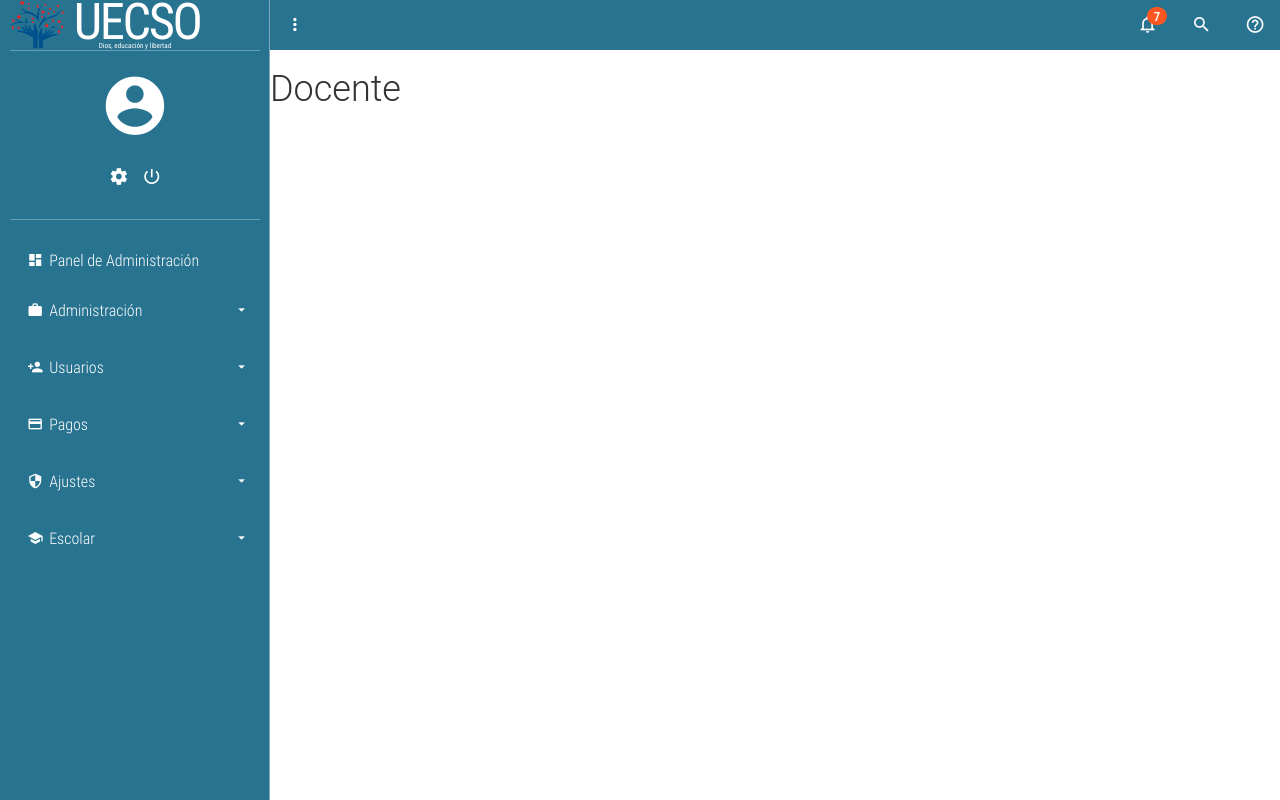
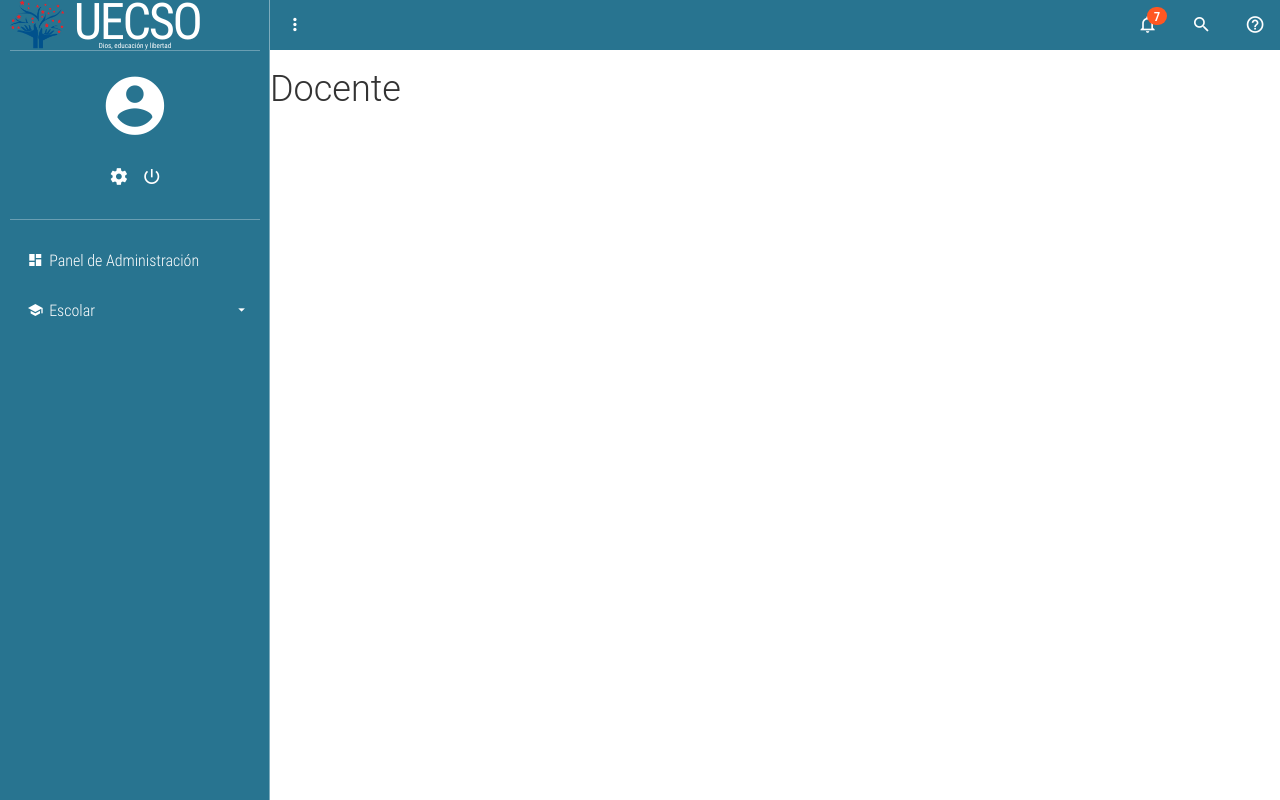
Before and after one commit to MateoReinoso/ProyectoSegundoParcial, a PHP site: page /system/teacher/index.php in a window 1280 px wide. Run offline with PHP 8.4, Linux system fonts and the light colour scheme.

Commit message:
Asignacion de Tareas

```diff
--- a/system/teacher/menu/sidebar.php
+++ b/system/teacher/menu/sidebar.php
@@ -31,77 +31,7 @@
 						<i class="zmdi zmdi-view-dashboard zmdi-hc-fw"></i> Panel de Administración
 					</a>
 				</li>
-				<li>
-					<a href="#!" class="btn-sideBar-SubMenu">
-						<i class="zmdi zmdi-case zmdi-hc-fw"></i> Administración <i class="zmdi zmdi-caret-down pull-right"></i>
-					</a>
-					<ul class="list-unstyled full-box">
-						<li>
-							<a href="period.html"><i class="zmdi zmdi-timer zmdi-hc-fw"></i> Periodos</a>
-						</li>
-						<li>
-							<a href="subject.html"><i class="zmdi zmdi-book zmdi-hc-fw"></i> Asignaturas</a>
-						</li>
-						<li>
-							<a href="section.html"><i class="zmdi zmdi-graduation-cap zmdi-hc-fw"></i> Cursos</a>
-						</li>
-						<li>
-							<a href="building.html"><i class="zmdi zmdi-balance zmdi-hc-fw"></i> Edificios</a>
-						</li>
-						<li>
-							<a href="salon.html"><i class="zmdi zmdi-font zmdi-hc-fw"></i> Aulas</a>
-						</li>
-						<li>
-							<a href="teacher_subject.html"><i class="zmdi zmdi-case zmdi-hc-fw"></i> Registro de asignaturas por docente</a>
-						</li>
-					</ul>
-				</li>
-				<li>
-					<a href="#!" class="btn-sideBar-SubMenu">
-						<i class="zmdi zmdi-account-add zmdi-hc-fw"></i> Usuarios <i class="zmdi zmdi-caret-down pull-right"></i>
-					</a>
-					<ul class="list-unstyled full-box">
-						<li>
-							<a href="admin.html"><i class="zmdi zmdi-account zmdi-hc-fw"></i> Administrador</a>
-						</li>
-						<li>
-							<a href="applicant.html"><i class="zmdi zmdi-account-add zmdi-hc-fw"></i> Aspirante</a>
-						</li>
-						<li>
-							<a href="teacher.html"><i class="zmdi zmdi-male-alt zmdi-hc-fw"></i> Docente</a>
-						</li>
-						<li>
-							<a href="student.html"><i class="zmdi zmdi-face zmdi-hc-fw"></i> Estudiante</a>
-						</li>
-						<li>
-							<a href="representative.html"><i class="zmdi zmdi-male-female zmdi-hc-fw"></i> Representante</a>
-						</li>
 
-					</ul>
-				</li>
-				<li>
-					<a href="#!" class="btn-sideBar-SubMenu">
-						<i class="zmdi zmdi-card zmdi-hc-fw"></i> Pagos <i class="zmdi zmdi-caret-down pull-right"></i>
-					</a>
-					<ul class="list-unstyled full-box">
-						<li>
-							<a href="registration.html"><i class="zmdi zmdi-money-box zmdi-hc-fw"></i> Registro</a>
-						</li>
-						<li>
-							<a href="payments.html"><i class="zmdi zmdi-money zmdi-hc-fw"></i> Pagos</a>
-						</li>
-					</ul>
-				</li>
-				<li>
-					<a href="#!" class="btn-sideBar-SubMenu">
-						<i class="zmdi zmdi-shield-security zmdi-hc-fw"></i> Ajustes <i class="zmdi zmdi-caret-down pull-right"></i>
-					</a>
-					<ul class="list-unstyled full-box">
-						<li>
-							<a href="school.html"><i class="zmdi zmdi-balance zmdi-hc-fw"></i> Datos de la institución</a>
-						</li>
-					</ul>
-				</li>
 				<li>
 					<a href="#!" class="btn-sideBar-SubMenu">
 						<i class="zmdi zmdi-graduation-cap zmdi-hc-fw"></i> Escolar <i class="zmdi zmdi-caret-down pull-right"></i>
@@ -114,7 +44,7 @@
 							<a href="release.html"><i class="zmdi zmdi-card zmdi-hc-fw"></i> Comunicados</a>
 						</li>
 						<li>
-							<a href="score.html"><i class="zmdi zmdi-font zmdi-hc-fw"></i> Calificaciones</a>
+							<a href="homework.php"><i class="zmdi zmdi-font zmdi-hc-fw"></i> Asignación de Tareas</a>
 						</li>
 						<li>
 							<a href="assistance.html"><i class="zmdi zmdi-alert-triangle zmdi-hc-fw"></i> Faltas</a>
```
Also changed, not shown: system/teacher/homework.php (added, +26 -0 lines).
